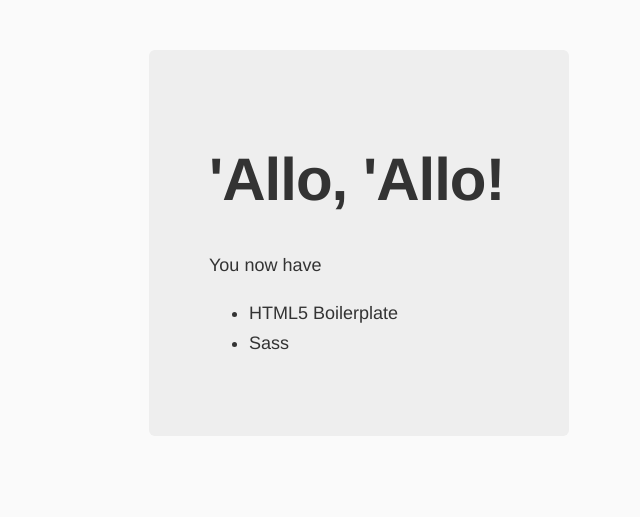
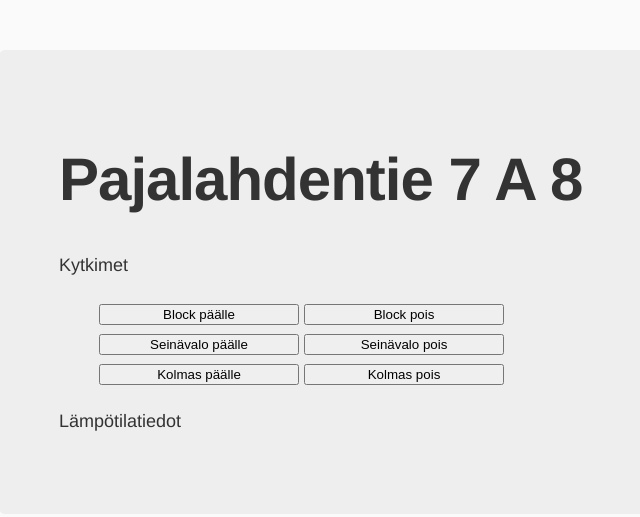
Before and after one commit to jvesala/nexa-node, a website: page app/index.html in a window 1280 px wide. Shown: the whole page, without its empty margins (281-921 px from the left). Drawn offline with nearby package versions, Linux system fonts and the light colour scheme; files that its build step writes are made by us from their sources.

Commit message:
initial buttons

```diff
--- a/app/index.html
+++ b/app/index.html
@@ -16,19 +16,26 @@
     <!-- endbuild -->
   </head>
   <body>
-    <!--[if lt IE 10]>
-      <p class="browsehappy">You are using an <strong>outdated</strong> browser. Please <a href="http://browsehappy.com/">upgrade your browser</a> to improve your experience.</p>
-    <![endif]-->
-
 
     <div class="hero-unit">
-      <h1>'Allo, 'Allo!</h1>
-      <p>You now have</p>
-      <ul>
-      <li>HTML5 Boilerplate</li>
-      <li>Sass</li>
+      <h1>Pajalahdentie 7 A 8</h1>
+      <p>Kytkimet</p>
+      <ul class="buttonlist">
+        <li>
+          <button class="switch on" name="one" value="on">Block päälle</button>
+          <button class="switch on" name="one" value="off">Block pois</button>
+        </li>
+        <li>
+          <button class="switch on" name="one" value="on">Seinävalo päälle</button>
+          <button class="switch on" name="one" value="off">Seinävalo pois</button>
+        </li>
+        <li>
+          <button class="switch on" name="one" value="on">Kolmas päälle</button>
+          <button class="switch on" name="one" value="off">Kolmas pois</button>
+        </li>
+      </ul>
 
-      </ul>
+      <p>Lämpötilatiedot</p>
     </div>
 
 
@@ -38,18 +45,8 @@
     <!-- endbower -->
     <!-- endbuild -->
 
-    <!-- Google Analytics: change UA-XXXXX-X to be your site's ID. -->
-    <script>
-      (function(b,o,i,l,e,r){b.GoogleAnalyticsObject=l;b[l]||(b[l]=
-      function(){(b[l].q=b[l].q||[]).push(arguments)});b[l].l=+new Date;
-      e=o.createElement(i);r=o.getElementsByTagName(i)[0];
-      e.src='//www.google-analytics.com/analytics.js';
-      r.parentNode.insertBefore(e,r)}(window,document,'script','ga'));
-      ga('create','UA-XXXXX-X');ga('send','pageview');
-    </script>
-
-        <!-- build:js({app,.tmp}) scripts/main.js -->
-        <script src="scripts/main.js"></script>
-        <!-- endbuild -->
-</body>
+    <!-- build:js({app,.tmp}) scripts/main.js -->
+    <script src="scripts/main.js"></script>
+    <!-- endbuild -->
+  </body>
 </html>
--- a/app/styles/main.scss
+++ b/app/styles/main.scss
@@ -9,7 +9,7 @@
 
 .hero-unit {
   margin: 50px auto 0 auto;
-  width: 300px;
+  width: 600px;
   font-size: 18px;
   font-weight: 200;
   line-height: 30px;
@@ -23,6 +23,17 @@
   }
 }
 
+.buttonlist {
+  li {
+    list-style: none;
+  }
+}
+
+.switch {
+  width: 200px;
+  text-align: center;
+}
+
 .browsehappy {
   margin: 0.2em 0;
   background: #ccc;
```
